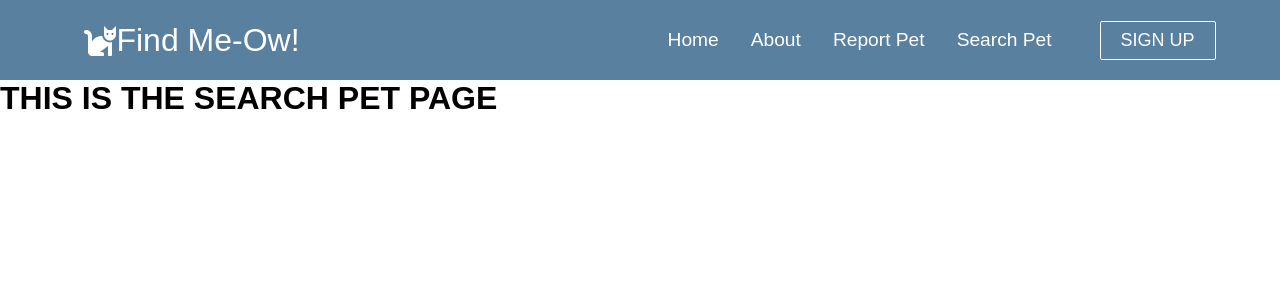
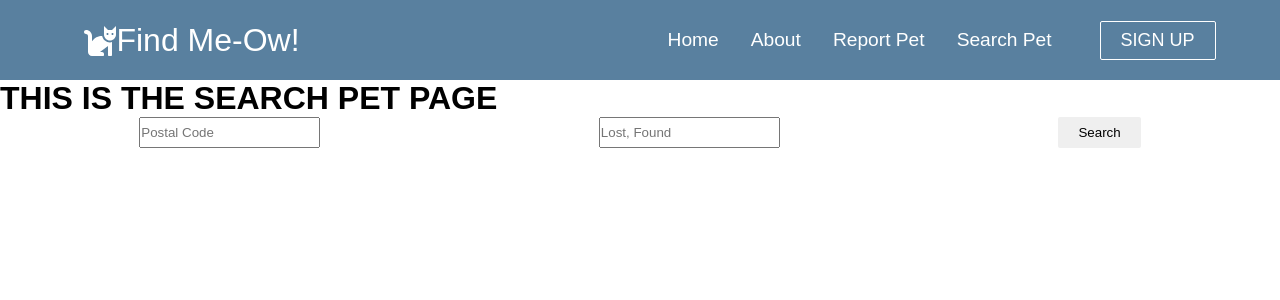
Before and after one commit to WalidDouri/FinalProject_Find_Meow, a React (Create React App) app in the folder frontend/: page /search-pet in a window 1280 px wide. Shown: the top 300 px of the page. Built offline with nearby package versions, Linux system fonts and the light colour scheme.

Commit message:
no changes made

```diff
--- a/frontend/src/Pages/SearchPet.jsx
+++ b/frontend/src/Pages/SearchPet.jsx
@@ -1,4 +1,5 @@
 import React from 'react'
+import SearchForm from '../components/SearchForm'
 
 
 export default function ReportPet() {
@@ -6,6 +7,7 @@ export default function ReportPet() {
     <div>
       {/* <Navbar /> */}
       <h1>THIS IS THE SEARCH PET PAGE</h1>
+      <SearchForm />
     </div>
   )
 }
```
Also changed, not shown: frontend/src/components/Footer.jsx (line endings or trailing spaces).
